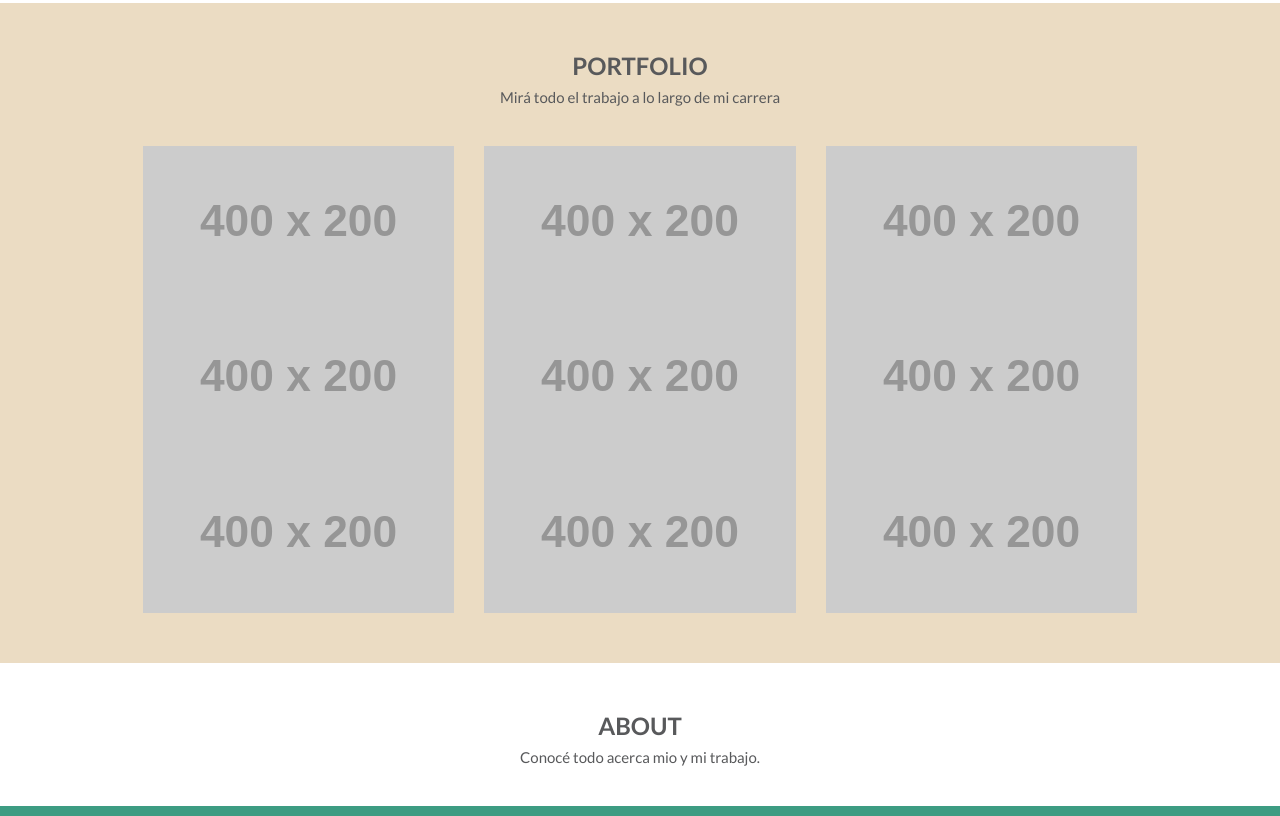
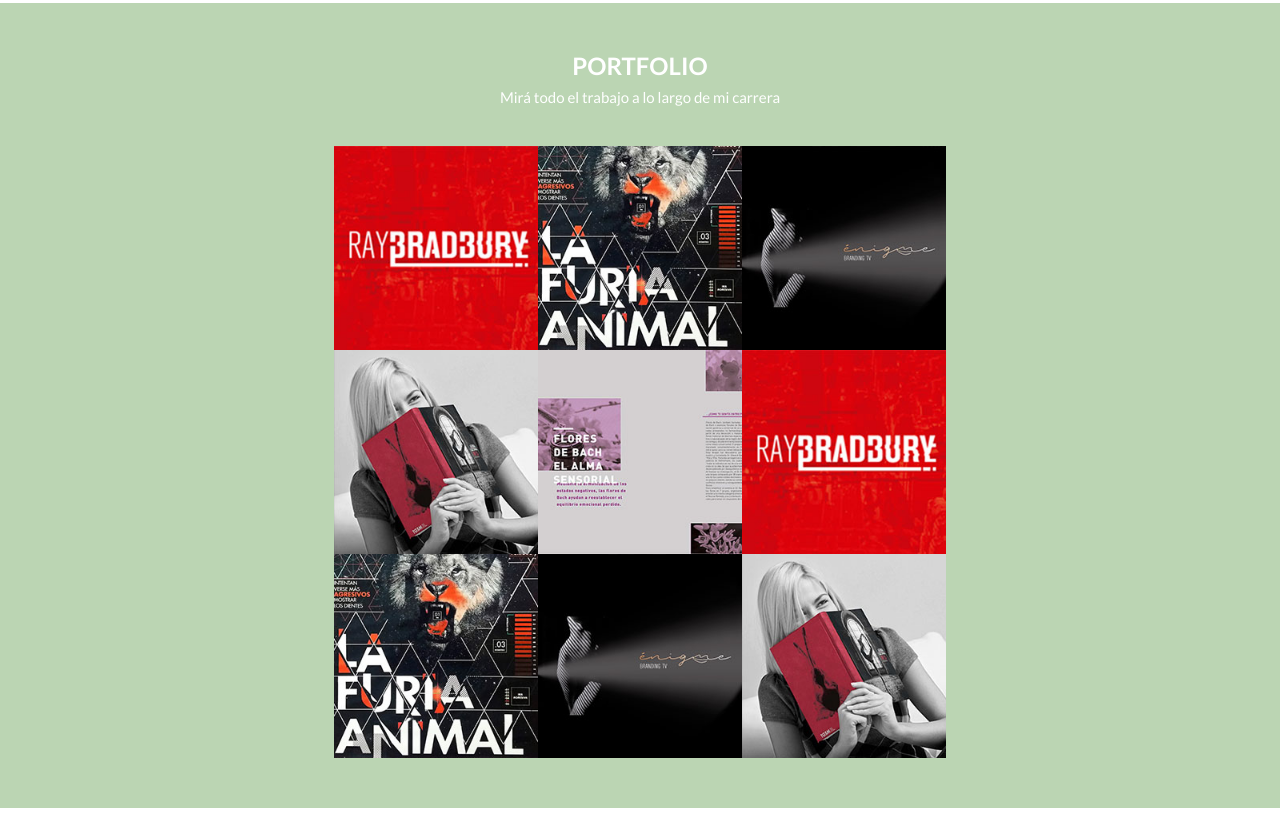
Before and after one commit to evemartire/ProyectoFinal, a plain HTML site: page index.html in a window 1280 px wide. Shown: the part 1144-1960 px from the top of the page. Drawn offline with Linux system fonts and the light colour scheme; placeholder pictures from the web are drawn by us.

Commit message:
ajustes de estilos en portfolio

```diff
--- a/css/hoja-estilos.scss
+++ b/css/hoja-estilos.scss
@@ -2,7 +2,7 @@
 
 $color-verde: #3d9c82;
 
-$color-beige: #ebdcc3;
+$color-beige: #bbd5b3;
 
 $color-gris: #58595b;
 
@@ -100,7 +100,7 @@
 
 /*estilos HEADER*/
 header {
-  background-image: url(../imagenes/imagen-bg.jpg);
+  background-image: url(../imagenes/imagen-bg-1.jpg);
   background-color: #58595b;
   background-repeat: no-repeat;
   background-attachment: scroll;
@@ -180,7 +180,7 @@
 
 .portfolio-estilos{
 	background-color: $color-beige;
-	color: $color-gris;
+	color: #ffffff;
 	text-align: center;
   display: flex;
   justify-content: center;
@@ -205,6 +205,7 @@
 .image-container {
     position: relative;
     display: inline-block;
+    padding: 0px;
 
 }
 
--- a/index.html
+++ b/index.html
@@ -121,45 +121,45 @@
 
         <div class="row image-gallery">
             <div class="col-md-4 image-container">
-                <img src="http://placehold.it/400x200" alt="">
+                <img src="imagenes/foto1.jpg" alt="">
                 <div class="image-hover"></div>
             </div>
             <div class="col-md-4 image-container">
-                <img src="http://placehold.it/400x200" alt="">
+                <img src="imagenes/foto2.jpg" alt="">
                 <div class="image-hover"></div>
             </div>
             <div class="col-md-4 image-container">
-                <img src="http://placehold.it/400x200" alt="">
+                <img src="imagenes/foto3.jpg" alt="">
                 <div class="image-hover"></div>
             </div>
         </div>
 
         <div class="row image-gallery">
             <div class="col-md-4 image-container">
-                <img src="http://placehold.it/400x200" alt="">
+                <img src="imagenes/foto4.jpg" alt="">
                 <div class="image-hover"></div>
             </div>
             <div class="col-md-4 image-container">
-                <img src="http://placehold.it/400x200" alt="">
+                <img src="imagenes/foto5.jpg" alt="">
                 <div class="image-hover"></div>
             </div>
             <div class="col-md-4 image-container">
-                <img src="http://placehold.it/400x200" alt="">
+                <img src="imagenes/foto1.jpg" alt="">
                 <div class="image-hover"></div>
             </div>
         </div>
 
         <div class="row image-gallery">
             <div class="col-md-4 image-container">
-                <img src="http://placehold.it/400x200" alt="">
+                <img src="imagenes/foto2.jpg" alt="">
                 <div class="image-hover"></div>
             </div>
             <div class="col-md-4 image-container">
-                <img src="http://placehold.it/400x200" alt="">
+                <img src="imagenes/foto3.jpg" alt="">
                 <div class="image-hover"></div>
             </div>
             <div class="col-md-4 image-container">
-                <img src="http://placehold.it/400x200" alt="">
+                <img src="imagenes/foto4.jpg" alt="">
                 <div class="image-hover"></div>
             </div>
         </div>
@@ -173,7 +173,7 @@
 
     <!--ABOUT-->
 
-    <div class="about-estilos">
+    <div class="about-estilos" id="about">
       <div class="row">
         <div class="col-md-12 conjunto-titulos">
             <h3>ABOUT</h3>
@@ -187,7 +187,7 @@
 
    <!--CONTACTO-->
 
-    <div class="contacto-estilos">
+    <div class="contacto-estilos" id="contact">
       <div class="row">
         <div class="col-md-12 conjunto-titulos">
             <h3>CONTACTO</h3>
```
Also changed, not shown: css/estilos.css, disenio-web/diseño-web.jpg, imagenes/15396468256_01ce31cbf2_b.jpg (added), imagenes/imagen-bg-1.jpg (added), imagenes/laptop_room_on_the_desk_keyboard_mouse_apple_window_interior_73963_1920x1080.jpg (added), 1 other file.
